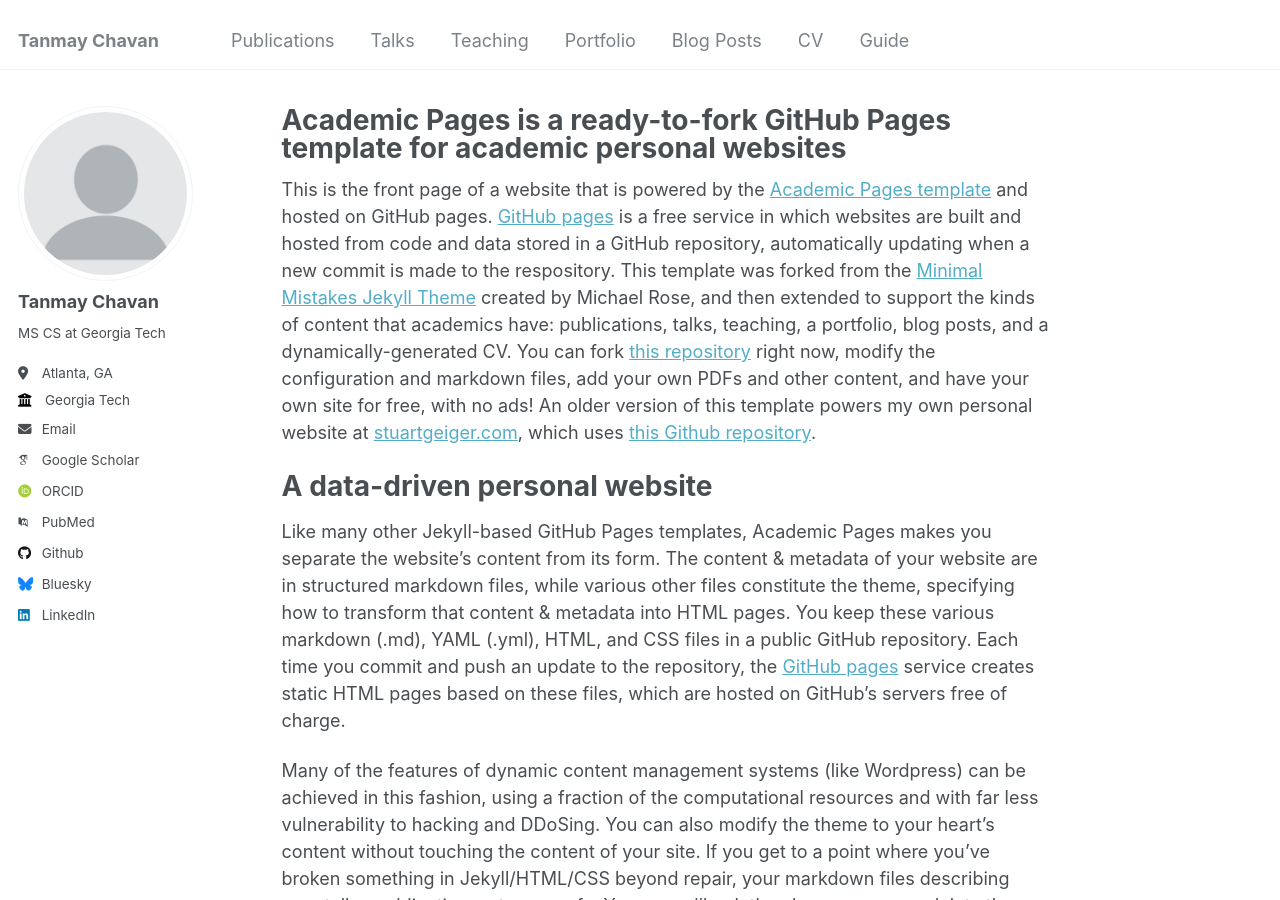
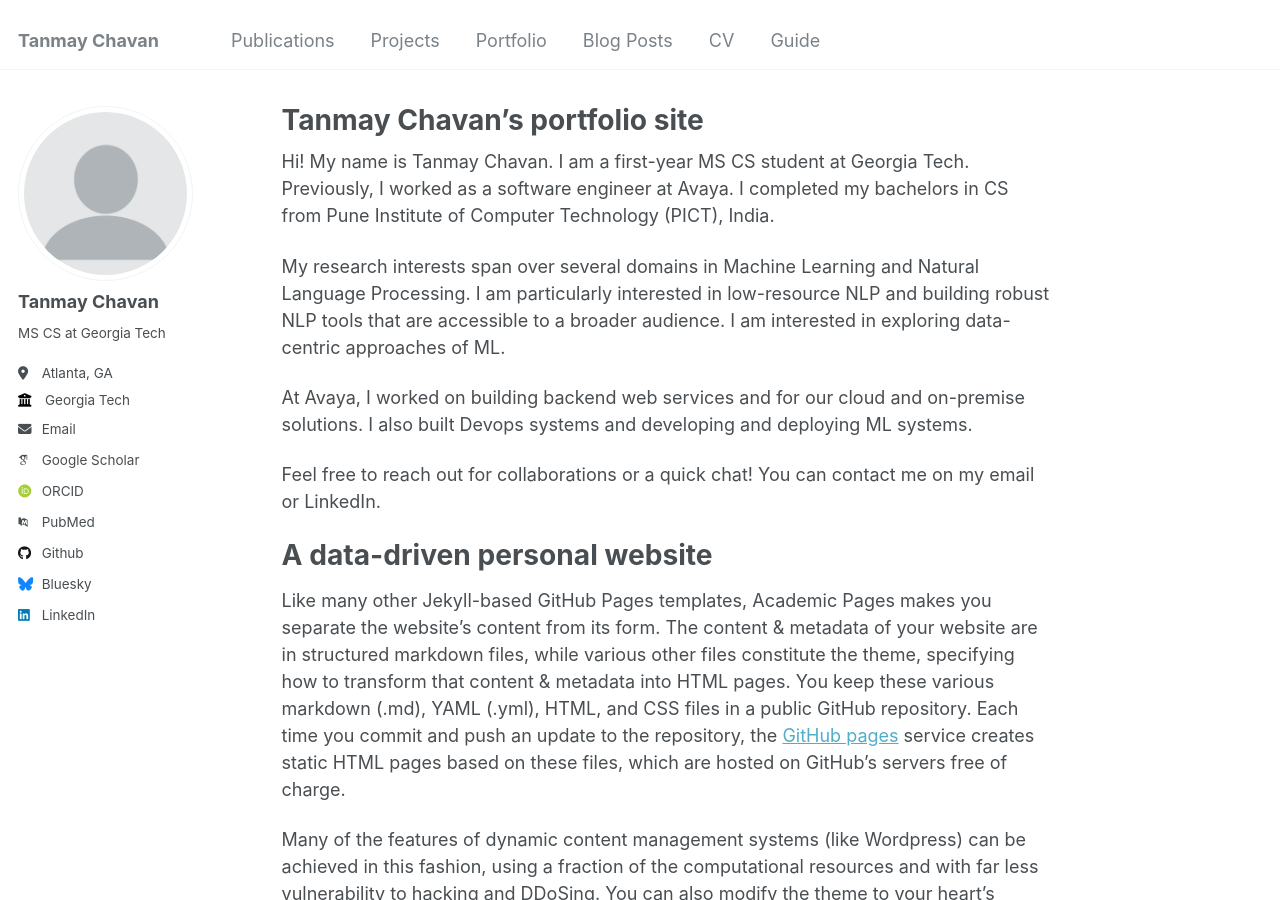
Before and after one commit to chavantanmay/chavantanmay.github.io, a Jekyll site: the page built from _pages/about.md, in a window 1280 px wide and 900 px high. Built offline with Jekyll 4.4.1, drawn with Linux system fonts in a browser that asks for light colours; some web fonts are replaced.

Commit message:
more changes

```diff
--- a/_data/navigation.yml
+++ b/_data/navigation.yml
@@ -8,11 +8,14 @@ main:
   - title: "Publications"
     url: /publications/
 
-  - title: "Talks"
-    url: /talks/
+  - title: "Projects"
+    url: /publications/
 
-  - title: "Teaching"
-    url: /teaching/
+  # - title: "Talks"
+  #   url: /talks/
+
+  # - title: "Teaching"
+  #   url: /teaching/
 
   - title: "Portfolio"
     url: /portfolio/
--- a/_pages/about.md
+++ b/_pages/about.md
@@ -1,13 +1,19 @@
 ---
 permalink: /
-title: "Academic Pages is a ready-to-fork GitHub Pages template for academic personal websites"
+title: "Tanmay Chavan's portfolio site"
 author_profile: true
 redirect_from:
   - /about/
   - /about.html
 ---
 
-This is the front page of a website that is powered by the [Academic Pages template](https://github.com/academicpages/academicpages.github.io) and hosted on GitHub pages. [GitHub pages](https://pages.github.com) is a free service in which websites are built and hosted from code and data stored in a GitHub repository, automatically updating when a new commit is made to the respository. This template was forked from the [Minimal Mistakes Jekyll Theme](https://mmistakes.github.io/minimal-mistakes/) created by Michael Rose, and then extended to support the kinds of content that academics have: publications, talks, teaching, a portfolio, blog posts, and a dynamically-generated CV. You can fork [this repository](https://github.com/academicpages/academicpages.github.io) right now, modify the configuration and markdown files, add your own PDFs and other content, and have your own site for free, with no ads! An older version of this template powers my own personal website at [stuartgeiger.com](http://stuartgeiger.com), which uses [this Github repository](https://github.com/staeiou/staeiou.github.io).
+Hi! My name is Tanmay Chavan. I am a first-year MS CS student at Georgia Tech. Previously, I worked as a software engineer at Avaya. I completed my bachelors in CS from Pune Institute of Computer Technology (PICT), India.
+
+My research interests span over several domains in Machine Learning and Natural Language Processing. I am particularly interested in low-resource NLP and building robust NLP tools that are accessible to a broader audience. I am interested in exploring data-centric approaches of ML.
+
+At Avaya, I worked on building backend web services and for our cloud and on-premise solutions. I also built Devops systems and developing and deploying ML systems.
+
+Feel free to reach out for collaborations or a quick chat! You can contact me on my email or LinkedIn.
 
 A data-driven personal website
 ======
```
